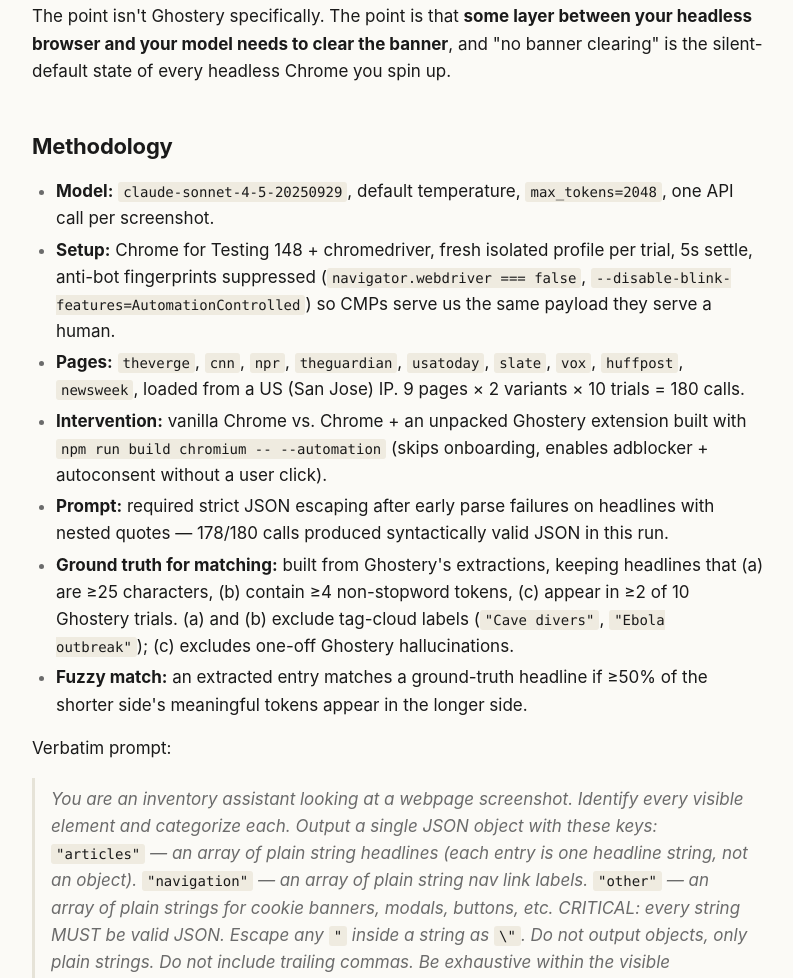
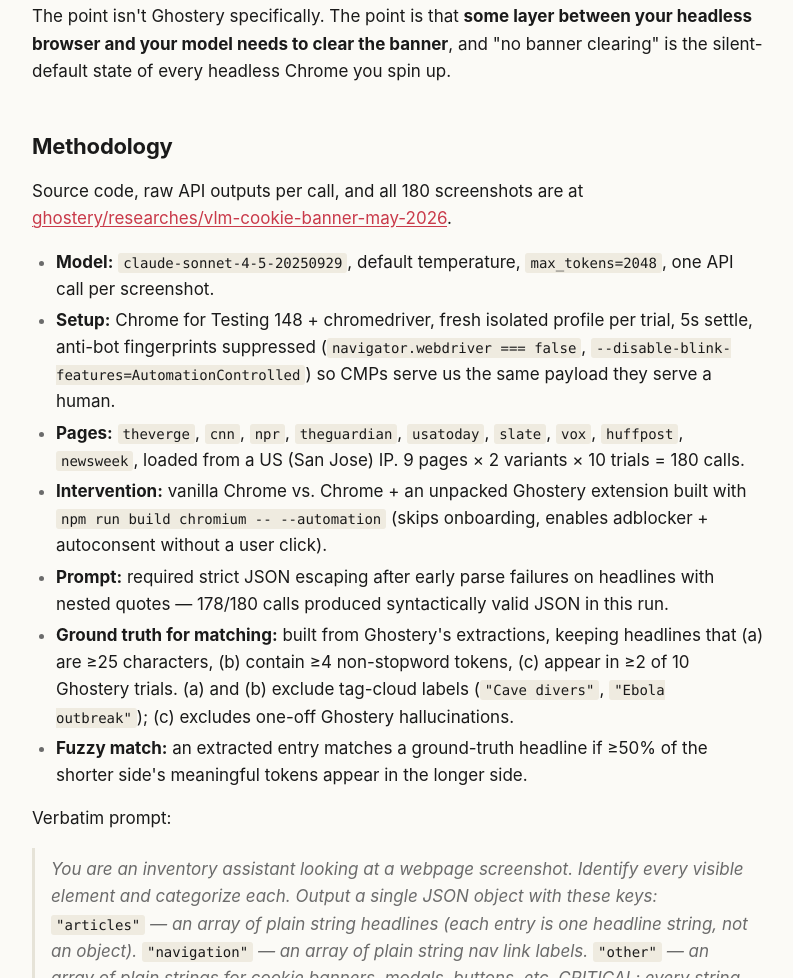
Before and after one commit to chrmod/chrmod.net, an Astro site: page /archive/cookie-banners-vision-models in a window 1280 px wide. Shown: the part 6380-7358 px from the top of the page, without its empty margins (242-1035 px from the left). Built offline with nearby package versions, Linux system fonts and the light colour scheme; Astro itself is replaced by a stand-in of ours.

Commit message:
Link cookie-banners post to source code and raw research data

```diff
--- a/src/content/posts/cookie-banners-vision-models.md
+++ b/src/content/posts/cookie-banners-vision-models.md
@@ -602,6 +602,8 @@ hnUrl: "https://news.ycombinator.com/item?id=48256478"
 
 <h2>Methodology</h2>
 
+<p>Source code, raw API outputs per call, and all 180 screenshots are at <a href="https://github.com/ghostery/researches/tree/main/vlm-cookie-banner-may-2026">ghostery/researches/vlm-cookie-banner-may-2026</a>.</p>
+
 <ul>
   <li><strong>Model:</strong> <code>claude-sonnet-4-5-20250929</code>, default temperature, <code>max_tokens=2048</code>, one API call per screenshot.</li>
   <li><strong>Setup:</strong> Chrome for Testing 148 + chromedriver, fresh isolated profile per trial, 5s settle, anti-bot fingerprints suppressed (<code>navigator.webdriver === false</code>, <code>--disable-blink-features=AutomationControlled</code>) so CMPs serve us the same payload they serve a human.</li>
```
